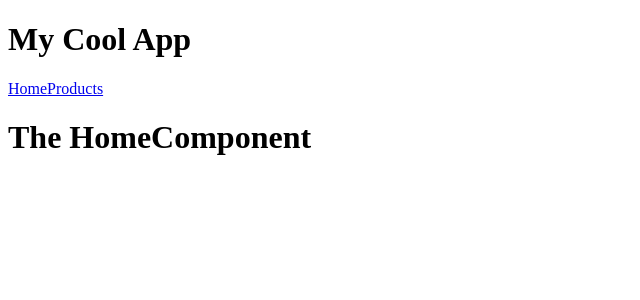
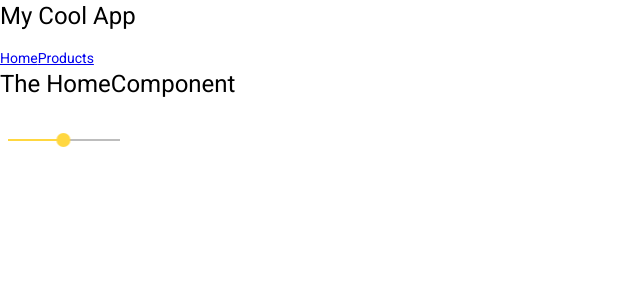
Before and after one commit to plolon/AngularFullApp, an Angular app: page / in a window 1280 px wide. Shown: the top 300 px of the page, without its empty margins (0-640 px from the left). Built offline with nearby package versions, Linux system fonts and the light colour scheme.

Commit message:
Installed angular material and added first component

```diff
--- a/angular.json
+++ b/angular.json
@@ -23,6 +23,7 @@
               "src/assets"
             ],
             "styles": [
+              "./node_modules/@angular/material/prebuilt-themes/deeppurple-amber.css",
               "src/styles.css"
             ],
             "scripts": []
@@ -90,6 +91,7 @@
               "src/assets"
             ],
             "styles": [
+              "./node_modules/@angular/material/prebuilt-themes/deeppurple-amber.css",
               "src/styles.css"
             ],
             "scripts": []
--- a/package.json
+++ b/package.json
@@ -11,10 +11,12 @@
   "private": true,
   "dependencies": {
     "@angular/animations": "^14.1.0",
+    "@angular/cdk": "^14.1.3",
     "@angular/common": "^14.1.0",
     "@angular/compiler": "^14.1.0",
     "@angular/core": "^14.1.0",
     "@angular/forms": "^14.1.0",
+    "@angular/material": "^14.1.3",
     "@angular/platform-browser": "^14.1.0",
     "@angular/platform-browser-dynamic": "^14.1.0",
     "@angular/router": "^14.1.0",
--- a/src/app/app.component.html
+++ b/src/app/app.component.html
@@ -2,3 +2,4 @@
 <a routerLink="/">Home</a>
 <a routerLink="/products">Products</a>
 <router-outlet></router-outlet>
+<mat-slider min="1" max="100" step="1" value="50"></mat-slider>
--- a/src/app/app.module.ts
+++ b/src/app/app.module.ts
@@ -8,6 +8,8 @@
 import { ProductComponent } from './product/product.component';
 import { ProductsService } from './products.service';
 import { HomeComponent } from './home.component';
+import { BrowserAnimationsModule } from '@angular/platform-browser/animations';
+import { MatSliderModule } from '@angular/material/slider';
 
 @NgModule({
   declarations: [
@@ -19,7 +21,9 @@
   imports: [
     BrowserModule,
     AppRoutingModule,
-    FormsModule
+    FormsModule,
+    BrowserAnimationsModule,
+    MatSliderModule
   ],
   providers: [ProductsService],
   bootstrap: [AppComponent]
--- a/src/index.html
+++ b/src/index.html
@@ -6,8 +6,11 @@
   <base href="/">
   <meta name="viewport" content="width=device-width, initial-scale=1">
   <link rel="icon" type="image/x-icon" href="favicon.ico">
+  <link rel="preconnect" href="https://fonts.gstatic.com">
+  <link href="https://fonts.googleapis.com/css2?family=Roboto:wght@300;400;500&display=swap" rel="stylesheet">
+  <link href="https://fonts.googleapis.com/icon?family=Material+Icons" rel="stylesheet">
 </head>
-<body>
+<body class="mat-typography">
   <app-root></app-root>
 </body>
 </html>
--- a/src/styles.css
+++ b/src/styles.css
@@ -1 +1,4 @@
 /* You can add global styles to this file, and also import other style files */
+
+html, body { height: 100%; }
+body { margin: 0; font-family: Roboto, "Helvetica Neue", sans-serif; }
```
Also changed, not shown: 1 other file (tests, documents, lock files or other folders).
